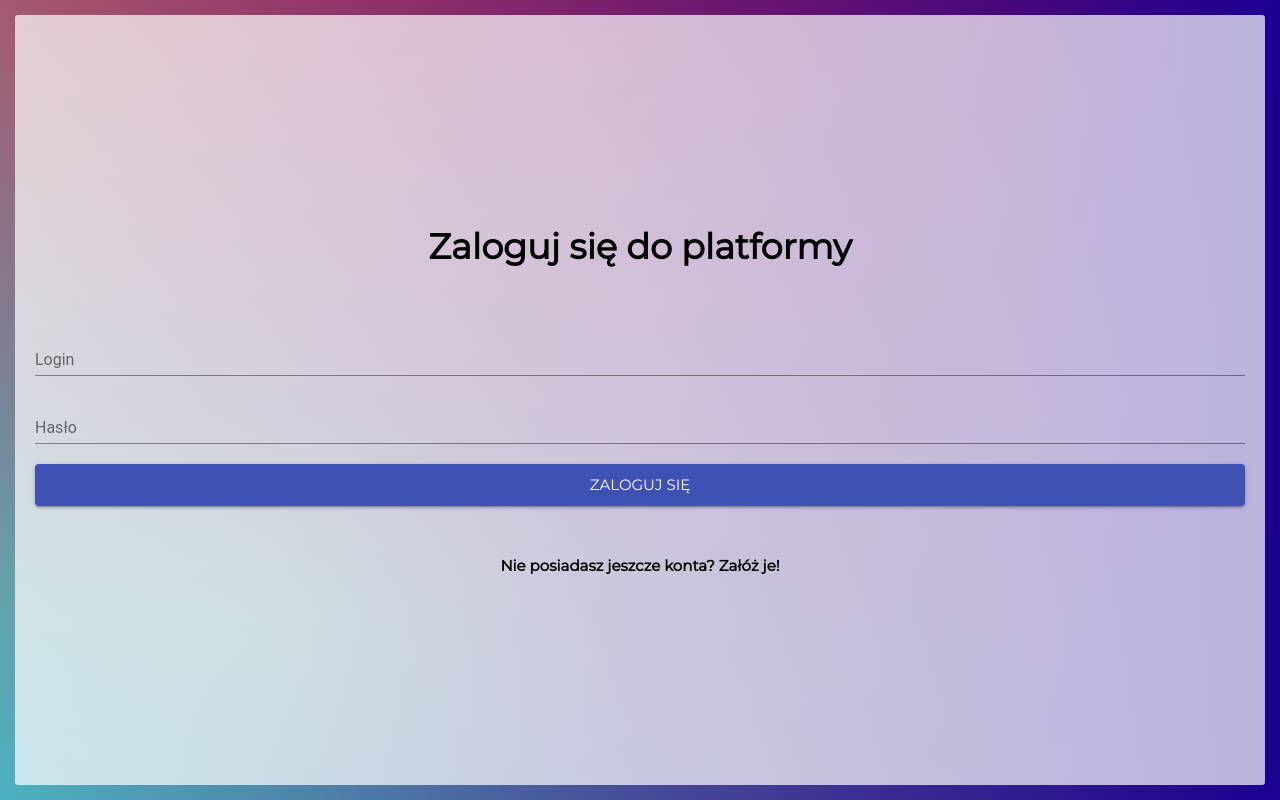
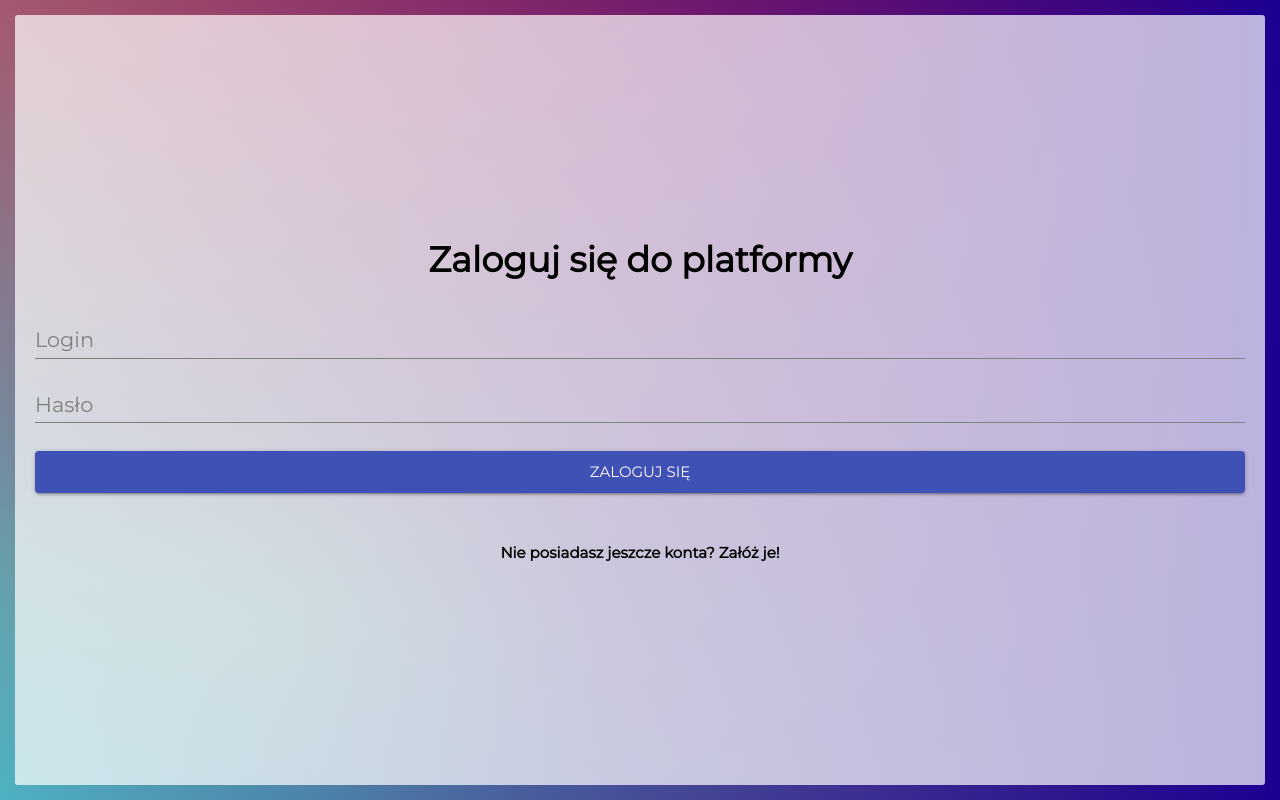
Before and after one commit to arekrgw/zsz2-webapp, a React (Create React App) app: page /login in a window 1280 px wide. Built offline with nearby package versions, Linux system fonts and the light colour scheme.

Commit message:
Inputs finished, added ThemeProvider

```diff
--- a/src/App.js
+++ b/src/App.js
@@ -1,11 +1,12 @@
 import React, { Component } from 'react';
 import {Router, Route, Switch, Redirect} from 'react-router-dom';
-import { createGlobalStyle } from 'styled-components';
+import { createGlobalStyle, ThemeProvider } from 'styled-components';
 import Login from './pages/Login';
 import Home from './pages/Home';
 
 import history from './history';
 import { isSignedInByCookies } from './utilities';
+import theme from './theme.style';
 
 import Register from './pages/Register'
 
@@ -47,6 +48,7 @@ const PrivateRoute = ({ component: Component, ...rest }) => (
 class App extends Component {
   render() {
     return (
+      <ThemeProvider theme={theme}>
         <>
           <GlobalStyle />
           <Router history={history}>
@@ -57,6 +59,7 @@ class App extends Component {
             </Switch>
           </Router>
         </>
+      </ThemeProvider>
     );
   }
 }
--- a/src/components/LoginRegisterInput.js
+++ b/src/components/LoginRegisterInput.js
@@ -6,31 +6,47 @@ const DivStyled = styled.div`
     position: relative;
     width: 100%;
     z-index: 1;
+    margin: 1.7em 0
+
+    &:hover::after {
+        height: 2px;
+        background: #333;
+    }
+
+    &::after {
+      position: absolute;
+      content: '';
+      width: 100%;
+      height: 1px;
+      background: gray;
+      bottom: 0;
+      left: 0;
+      transition: all .1s ease;
+      ${({isFocused}) => isFocused && `
+        background: #303f9f !important;
+        height: 2px;
+      `}
+      ${({value}) => value && `
+        height: 2px;
+        background: #303f9f;
+      `}
+    }
 `;
 
 const InputStyled = styled.input`
+    position: relative;
     width: 100%;
     background: none;
     border: none;
-    border-bottom: 1px solid #333;
     padding: .3em 0;
     display: block;
     font-size: 1.3em;
     outline: none;
-    &:hover {
-      ${({value}) => value ? `
-      border-bottom: 2px solid green;
-    ` : `
-      border-bottom: 2px solid #303f9f;
-    `}
 
-    }
     &:-webkit-autofill {
       transition: background-color 5000s ease-in-out 0s;
     }
-    ${({value}) => value && `
-      border-bottom: 2px solid green;
-    `}
+
 `;
 const LabelStyled = styled.label`
     display: block;
@@ -45,6 +61,7 @@ const LabelStyled = styled.label`
       bottom: 3.1em;
       font-size: 0.8em;
     `}
+    ${({isFocused}) => isFocused && `color: #303f9f`}
 
     ${InputStyled}:focus ~ &{
       bottom: 3.1em;
@@ -54,12 +71,23 @@ const LabelStyled = styled.label`
 
 
 
-export default (props) => {
-  return (
-    <DivStyled>
-      <InputStyled {...props} />
-      <LabelStyled set={props.value}>{props.label}</LabelStyled>
-    </DivStyled>
+export default class LoginRegisterInput extends React.Component {
+  state = {
+    isFocused: false
+  }
+  handleFocus = () => {
+    this.setState((prev) => ({...prev, isFocused: true}));
+  }
+  handleBlur = () => {
+    this.setState((prev) => ({...prev, isFocused: false}));
+  }
+  render(){
+    return (
+      <DivStyled value={this.props.value} isFocused={this.state.isFocused}>
+        <InputStyled {...this.props} onFocus={this.handleFocus} onBlur={this.handleBlur}/>
+        <LabelStyled set={this.props.value} isFocused={this.state.isFocused}>{this.props.label}</LabelStyled>
+      </DivStyled>
 
-  )
+    )
+  }
 }
--- a/src/pages/Login.js
+++ b/src/pages/Login.js
@@ -1,6 +1,6 @@
 import React, { Component } from 'react'
 import Button from '@material-ui/core/Button'
-import Input from '@material-ui/core/TextField';
+import InputStyled from '../components/LoginRegisterInput'
 import { Link } from 'react-router-dom';
 import './Login.style.css';
 import history from "../history"
@@ -48,17 +48,13 @@ class Login extends Component {
             return this.props.messages.errors.login ? <p className="errors">{this.props.messages.errors.login}</p> : ''
         }
     }
-    loginInputStyle = {
-        marginTop: 20
-    }
-
     render() {
         return (
             <div className="container-login">
                 <form className="login-form">
                     <h1>Zaloguj się do platformy</h1>
-                    <Input onChange={(e) => this.handleInput(e)} name="login" value={this.state.login} type="text" label="Login" fullWidth={true} style={this.loginInputStyle} />
-                    <Input onChange={(e) => this.handleInput(e)} name="password" value={this.state.password} type="password" label="Hasło" fullWidth={true} style={this.loginInputStyle} />
+                    <InputStyled onChange={(e) => this.handleInput(e)} name="login" value={this.state.login} type="text" label="Login" />
+                    <InputStyled onChange={(e) => this.handleInput(e)} name="password" value={this.state.password} type="password" label="Hasło"/>
                     <Button onClick={this.procceedLogin} size="large" variant="contained" color="primary" fullWidth={true} style=
                     {this.loginInputStyle}>Zaloguj się</Button>
                 </form>
--- a/src/pages/Register.js
+++ b/src/pages/Register.js
@@ -1,6 +1,5 @@
 import React, { Component } from 'react'
 import Button from '@material-ui/core/Button'
-import Input from '@material-ui/core/TextField';
 import { Link } from 'react-router-dom';
 import './Login.style.css';
 import history from "../history";
@@ -78,31 +77,19 @@ class Login extends Component {
             return this.props.messages.success.register ? <p className="success">{this.props.messages.success.register}</p> : ''
         }
     }
-    loginInputStyle = {
-        marginTop: 20
-    }
-
     render() {
         return (
             <div className="container-login">
                 <form className="login-form">
                     <h1>Załóż konto na szkolnej platformie</h1>
                     <InputStyled onChange={(e) => this.handleInput(e)} name="login" value={this.state.login} type="text" label="Login"/>
-                    <Input onChange={(e) => this.handleInput(e)} name="login" value={this.state.login} type="text" label="Login" fullWidth={true} style={this.loginInputStyle} />
-
-                    <Input onChange={(e) => this.handleInput(e)} name="email" value={this.state.email} type="text" label="E-mail" fullWidth={true} style={this.loginInputStyle} />
-
-                    <Input onChange={(e) => this.handleInput(e)} name="imie" value={this.state.imie} type="text" label="Imię" fullWidth={true} style={this.loginInputStyle} />
-
-                    <Input onChange={(e) => this.handleInput(e)} name="nazwisko" value={this.state.nazwisko} type="text" label="Nazwisko" fullWidth={true} style={this.loginInputStyle} />
-
-                    <Input onChange={(e) => this.handleInput(e)} name="klasa" value={this.state.klasa} type="text" label="Lata dołączenia do szkoły (np. 2015/2016)" fullWidth={true} style={this.loginInputStyle} />
-
-                    <Input onChange={(e) => this.handleInput(e)} name="password" value={this.state.password} type="password" label="Hasło" fullWidth={true} style={this.loginInputStyle} />
-
-                    <Input onChange={(e) => this.handleInput(e)} name="passwordS" value={this.state.Spassword} type="password" label="Powtórz Hasło" fullWidth={true} style={this.loginInputStyle} />
-
-                    <Input onChange={(e) => this.handleInput(e)} name="code" value={this.state.code} type="text" label="Kod Rejestracyjny Szkoły" fullWidth={true} style={this.loginInputStyle} />
+                    <InputStyled onChange={(e) => this.handleInput(e)} name="email" value={this.state.email} type="text" label="E-mail"/>
+                    <InputStyled onChange={(e) => this.handleInput(e)} name="imie" value={this.state.imie} type="text" label="Imię"/>
+                    <InputStyled onChange={(e) => this.handleInput(e)} name="nazwisko" value={this.state.nazwisko} type="text" label="Nazwisko"/>
+                    <InputStyled onChange={(e) => this.handleInput(e)} name="klasa" value={this.state.klasa} type="text" label="Lata dołączenia do szkoły (np. 2015/2016)"/>
+                    <InputStyled onChange={(e) => this.handleInput(e)} name="password" value={this.state.password} type="password" label="Hasło"/>
+                    <InputStyled onChange={(e) => this.handleInput(e)} name="passwordS" value={this.state.Spassword} type="password" label="Powtórz hasło"/>
+                    <InputStyled onChange={(e) => this.handleInput(e)} name="code" value={this.state.code} type="text" label="Kod rejestracyjny szkoły"/>
 
                     <Button onClick={this.procceedRegister} size="large" variant="contained" color="primary" fullWidth={true} style=
                     {this.loginInputStyle}>Zarejstruj się</Button>
```
Also changed, not shown: src/theme.style.js (added). Lines whose indentation alone changed are shown as unchanged.
